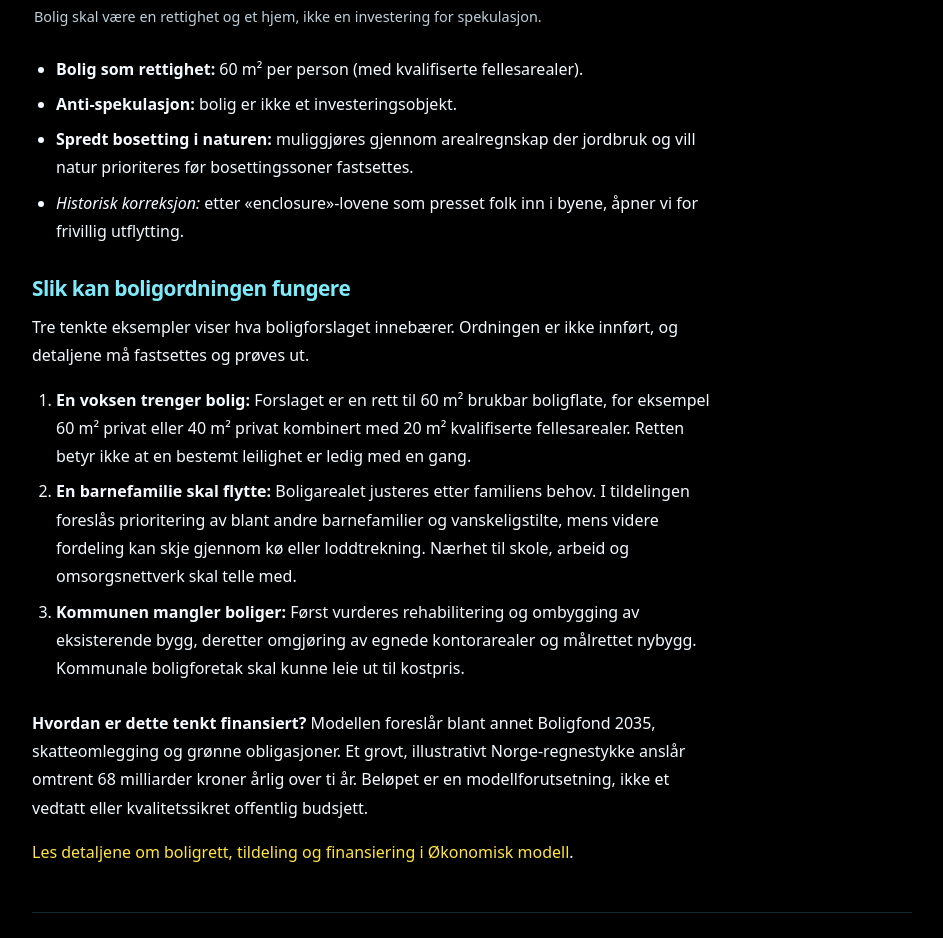
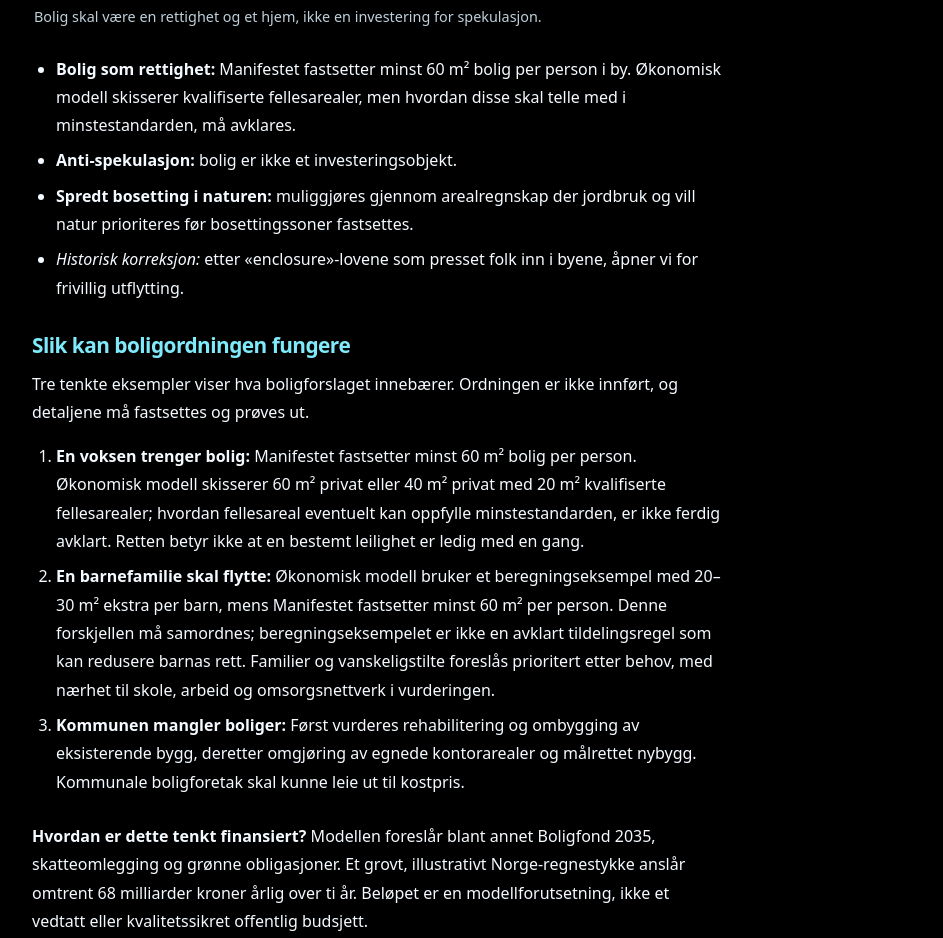
Before and after one commit to Paradispartiet/Paradispartiet, a plain HTML site: page politikk.html in a window 1280 px wide. Shown: the part 4708-5646 px from the top of the page, without its empty margins (168-1111 px from the left). Drawn offline with Linux system fonts and the light colour scheme.

Commit message:
innhold: synliggjør boligrett, barneareal og tomterett mot manifestet

```diff
--- a/politikk.html
+++ b/politikk.html
@@ -136,7 +136,7 @@
     <section id="bolig" aria-labelledby="bolig-t">
       <h2 id="bolig-t">Bolig</h2>
       <ul>
-        <li><strong>Bolig som rettighet:</strong> 60 m² per person (med kvalifiserte fellesarealer).</li>
+        <li><strong>Bolig som rettighet:</strong> Manifestet fastsetter minst 60 m² bolig per person i by. Økonomisk modell skisserer kvalifiserte fellesarealer, men hvordan disse skal telle med i minstestandarden, må avklares.</li>
         <li><strong>Anti-spekulasjon:</strong> bolig er ikke et investeringsobjekt.</li>
         <li><strong>Spredt bosetting i naturen:</strong> muliggjøres gjennom arealregnskap der jordbruk og vill natur prioriteres før bosettingssoner fastsettes.</li>
         <li><em>Historisk korreksjon:</em> etter «enclosure»-lovene som presset folk inn i byene, åpner vi for frivillig utflytting.</li>
@@ -145,8 +145,8 @@
         <h3 id="bolig-i-praksis-t">Slik kan boligordningen fungere</h3>
         <p>Tre tenkte eksempler viser hva boligforslaget innebærer. Ordningen er ikke innført, og detaljene må fastsettes og prøves ut.</p>
         <ol>
-          <li><strong>En voksen trenger bolig:</strong> Forslaget er en rett til 60 m² brukbar boligflate, for eksempel 60 m² privat eller 40 m² privat kombinert med 20 m² kvalifiserte fellesarealer. Retten betyr ikke at en bestemt leilighet er ledig med en gang.</li>
-          <li><strong>En barnefamilie skal flytte:</strong> Boligarealet justeres etter familiens behov. I tildelingen foreslås prioritering av blant andre barnefamilier og vanskeligstilte, mens videre fordeling kan skje gjennom kø eller loddtrekning. Nærhet til skole, arbeid og omsorgsnettverk skal telle med.</li>
+          <li><strong>En voksen trenger bolig:</strong> Manifestet fastsetter minst 60 m² bolig per person. Økonomisk modell skisserer 60 m² privat eller 40 m² privat med 20 m² kvalifiserte fellesarealer; hvordan fellesareal eventuelt kan oppfylle minstestandarden, er ikke ferdig avklart. Retten betyr ikke at en bestemt leilighet er ledig med en gang.</li>
+          <li><strong>En barnefamilie skal flytte:</strong> Økonomisk modell bruker et beregningseksempel med 20–30 m² ekstra per barn, mens Manifestet fastsetter minst 60 m² per person. Denne forskjellen må samordnes; beregningseksempelet er ikke en avklart tildelingsregel som kan redusere barnas rett. Familier og vanskeligstilte foreslås prioritert etter behov, med nærhet til skole, arbeid og omsorgsnettverk i vurderingen.</li>
           <li><strong>Kommunen mangler boliger:</strong> Først vurderes rehabilitering og ombygging av eksisterende bygg, deretter omgjøring av egnede kontorarealer og målrettet nybygg. Kommunale boligforetak skal kunne leie ut til kostpris.</li>
         </ol>
         <p><strong>Hvordan er dette tenkt finansiert?</strong> Modellen foreslår blant annet Boligfond 2035, skatteomlegging og grønne obligasjoner. Et grovt, illustrativt Norge-regnestykke anslår omtrent 68 milliarder kroner årlig over ti år. Beløpet er en modellforutsetning, ikke et vedtatt eller kvalitetssikret offentlig budsjett.</p>
@@ -248,13 +248,13 @@
       </ul>
       <section id="natur-i-praksis" aria-labelledby="natur-i-praksis-t">
         <h3 id="natur-i-praksis-t">Spredt bosetting uten å sette naturen til side</h3>
-        <p>Et tenkt eksempel: En innbygger ønsker å bo utenfor byen. Paradismodellen foreslår rett til en rural tomt, men tildelingen skal følge et arealregnskap – ikke fri bygging hvor som helst.</p>
+        <p>Et tenkt eksempel: En innbygger ønsker å bo utenfor byen. Manifestet fastsetter en rett til en rural tomt. Arealregnskapet bestemmer hvor og hvordan denne retten kan oppfylles uten å skade matjord, vill natur eller økosystemer – det gir ikke fri adgang til å bygge hvor som helst, men kan heller ikke oppheve selve retten.</p>
         <ol>
           <li><strong>Kartlegg før tildeling:</strong> Jordbruksarealer og vill natur reserveres først. Deretter vurderes områder der bosetting kan passe med natur- og landskapshensyn.</li>
           <li><strong>Vurder stedet:</strong> Modellen beskriver behovsvurdering og kø eller loddtrekning, samt lokale krav til blant annet avstand, vann, avløp og energi.</li>
           <li><strong>Følg opp virkningen:</strong> Arealbruk og naturpåvirkning må dokumenteres slik at bosetting ikke undergraver hensikten med arealregnskapet.</li>
         </ol>
-        <p><strong>Dette er ikke avklart:</strong> Hvilke områder som kan åpnes, hvor mange tomter som er forsvarlige, og hvilke infrastrukturløsninger som kan godkjennes, må avgjøres lokalt og prøves mot naturhensyn.</p>
+        <p><strong>Dette er ikke avklart:</strong> Hvilke områder som kan åpnes, hvor mange tomter som er forsvarlige, og hvilke infrastrukturløsninger som kan godkjennes, må avgjøres lokalt og prøves mot naturhensyn. Hvordan retten til tomt skal oppfylles for alle innenfor de økologiske grensene, krever en konkret plan; manglende tildelingsklar tomt betyr ikke at retten faller bort. Se <a href="manifest.html#rural-tomt-som-rettighet">retten slik den er fastsatt i Manifestet</a>.</p>
         <p><a href="okonomisk-modell.html#boligordning">Les forslaget om rural tomt og arealregnskap i Økonomisk modell</a>.</p>
       </section>
     </section>
```
